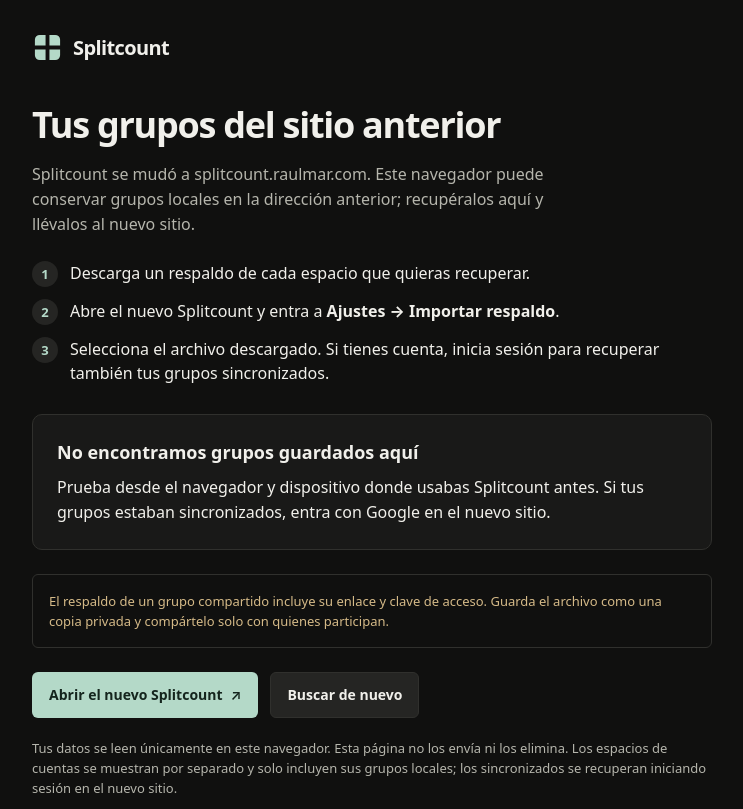
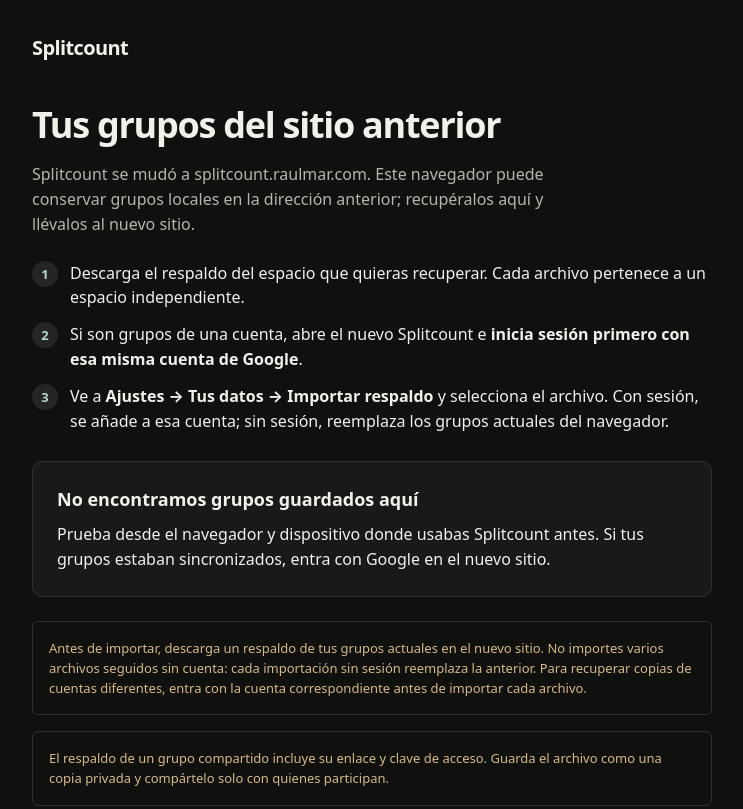
Before and after one commit to raulmar0/splitcount-recovery, a plain HTML site: page index.html in a window 1280 px wide. Shown: the top 809 px of the page, without its empty margins (268-1011 px from the left). Drawn offline with Linux system fonts and the light colour scheme.

Commit message:
Clarify account recovery and replacement before import

```diff
--- a/index.html
+++ b/index.html
@@ -12,7 +12,7 @@
     :root { color-scheme: dark; --ground:#10100f; --surface:#191918; --raised:#252523; --border:#30302d; --text:#f1f0eb; --muted:#b5b5ac; --primary:#b4d9c8; --ink:#14251d; --warning:#d5ba88; font-family:system-ui,-apple-system,BlinkMacSystemFont,"Segoe UI",sans-serif; background:var(--ground); color:var(--text); font-size:16px; line-height:1.55; }
     :root[data-theme="light"] { color-scheme:light; --ground:#f5f5f1; --surface:#fff; --raised:#edede7; --border:#ddddd5; --text:#252521; --muted:#57574f; --primary:#315f4e; --ink:#fff; --warning:#7e5e28; }
     * { box-sizing:border-box; } body { margin:0; min-width:320px; } main { max-width:720px; margin:0 auto; padding:32px 20px 56px; }
-    .brand { display:flex; align-items:center; gap:10px; font-size:20px; font-weight:650; letter-spacing:-.03em; margin-bottom:40px; } .brand svg { color:var(--primary); }
+    .brand { display:flex; align-items:center; gap:10px; font-size:20px; font-weight:650; letter-spacing:-.03em; margin-bottom:40px; }
     h1 { font-size:clamp(27px,5vw,36px); line-height:1.2; font-weight:650; letter-spacing:-.035em; margin:0 0 16px; } h2 { font-size:18px; font-weight:600; margin:0; } p { margin:0 0 16px; } .intro { color:var(--muted); max-width:60ch; }
     .steps { margin:24px 0; padding:0; list-style:none; display:grid; gap:12px; } .steps li { display:flex; gap:12px; align-items:flex-start; } .step { display:grid; place-items:center; flex:0 0 26px; height:26px; border-radius:50%; background:var(--raised); color:var(--primary); font-size:13px; font-weight:650; }
     #workspaces { display:grid; gap:16px; margin:28px 0 24px; } .workspace { padding:20px; background:var(--surface); border:1px solid var(--border); border-radius:10px; min-width:0; } .workspace small { display:block; color:var(--muted); margin:4px 0 12px; } .groups { padding:0 0 0 20px; margin:0 0 18px; overflow-wrap:anywhere; } .groups li + li { margin-top:5px; }
@@ -23,16 +23,17 @@
 </head>
 <body>
 <main>
-  <div class="brand"><svg width="31" height="31" viewBox="0 0 32 32" fill="none" aria-hidden="true"><path d="M14 3H8a5 5 0 0 0-5 5v6h11V3Zm4 0h6a5 5 0 0 1 5 5v6H18V3ZM3 18h11v11H8a5 5 0 0 1-5-5v-6Zm15 0h11v6a5 5 0 0 1-5 5h-6V18Z" fill="currentColor"/></svg>Splitcount</div>
+  <div class="brand">Splitcount</div>
   <h1>Tus grupos del sitio anterior</h1>
   <p class="intro">Splitcount se mudó a splitcount.raulmar.com. Este navegador puede conservar grupos locales en la dirección anterior; recupéralos aquí y llévalos al nuevo sitio.</p>
   <ol class="steps">
-    <li><span class="step">1</span><span>Descarga un respaldo de cada espacio que quieras recuperar.</span></li>
-    <li><span class="step">2</span><span>Abre el nuevo Splitcount y entra a <strong>Ajustes → Importar respaldo</strong>.</span></li>
-    <li><span class="step">3</span><span>Selecciona el archivo descargado. Si tienes cuenta, inicia sesión para recuperar también tus grupos sincronizados.</span></li>
+    <li><span class="step">1</span><span>Descarga el respaldo del espacio que quieras recuperar. Cada archivo pertenece a un espacio independiente.</span></li>
+    <li><span class="step">2</span><span>Si son grupos de una cuenta, abre el nuevo Splitcount e <strong>inicia sesión primero con esa misma cuenta de Google</strong>.</span></li>
+    <li><span class="step">3</span><span>Ve a <strong>Ajustes → Tus datos → Importar respaldo</strong> y selecciona el archivo. Con sesión, se añade a esa cuenta; sin sesión, reemplaza los grupos actuales del navegador.</span></li>
   </ol>
   <div id="status" role="status" aria-live="polite"></div>
   <section id="workspaces" aria-label="Respaldos disponibles"></section>
+  <p class="privacy">Antes de importar, descarga un respaldo de tus grupos actuales en el nuevo sitio. No importes varios archivos seguidos sin cuenta: cada importación sin sesión reemplaza la anterior. Para recuperar copias de cuentas diferentes, entra con la cuenta correspondiente antes de importar cada archivo.</p>
   <p class="privacy">El respaldo de un grupo compartido incluye su enlace y clave de acceso. Guarda el archivo como una copia privada y compártelo solo con quienes participan.</p>
   <div class="footer"><a class="button" href="https://splitcount.raulmar.com/" rel="noreferrer">Abrir el nuevo Splitcount <span aria-hidden="true">↗</span></a><button class="secondary" type="button" id="refresh">Buscar de nuevo</button></div>
   <p class="note">Tus datos se leen únicamente en este navegador. Esta página no los envía ni los elimina. Los espacios de cuentas se muestran por separado y solo incluyen sus grupos locales; los sincronizados se recuperan iniciando sesión en el nuevo sitio.</p>
@@ -157,6 +158,7 @@
         if (!backup.groups.length) continue;
         if (!guest) accountNumber++;
         result.workspaces.push({
+          kind: guest ? 'guest' : 'account',
           title: guest ? 'Datos sin cuenta' : `Grupos locales de cuenta ${accountNumber}`,
           filename: guest ? 'splitcount-respaldo-invitado.json' : `splitcount-respaldo-local-cuenta-${accountNumber}.json`,
           backup,
@@ -186,7 +188,7 @@
     anchor.href = url; anchor.download = workspace.filename;
     document.body.append(anchor); anchor.click(); anchor.remove();
     setTimeout(() => URL.revokeObjectURL(url), 1000);
-    status.textContent = 'Respaldo preparado. Conserva el archivo y ábrelo en Ajustes → Importar respaldo del nuevo Splitcount.';
+    status.textContent = workspace.kind === 'account' ? 'Respaldo preparado. Inicia sesión con la cuenta correspondiente en el nuevo sitio antes de ir a Ajustes → Tus datos → Importar respaldo.' : 'Respaldo preparado. Sin sesión, importar reemplaza tus grupos actuales. Descarga una copia de ellos antes y ve a Ajustes → Tus datos → Importar respaldo.';
   }
   function show() {
     container.replaceChildren();
@@ -209,7 +211,9 @@
       const button = element('button', 'Descargar respaldo');
       button.type = 'button'; button.setAttribute('aria-label', `Descargar respaldo: ${workspace.title}`);
       button.addEventListener('click', () => download(workspace));
-      card.append(list, button); container.append(card);
+      const warning = element('p', workspace.kind === 'guest' ? 'Sin sesión, importar reemplaza los grupos actuales. Descarga un respaldo actual primero. No importes varios archivos seguidos sin cuenta.' : 'Inicia sesión con la cuenta correspondiente ANTES de importar este archivo. Así sus grupos se añaden sin reemplazar los existentes.', 'note');
+      warning.style.margin = '0 0 18px';
+      card.append(list, warning, button); container.append(card);
     }
     status.textContent = [workspaces.length ? `${workspaces.length} ${workspaces.length === 1 ? 'respaldo disponible' : 'respaldos disponibles'}.` : '', unavailable ? 'Algunos datos no se pudieron leer por la configuración del navegador.' : '', invalidCount ? 'Encontramos datos incompletos o dañados que no se pueden importar. La copia original se conserva.' : ''].filter(Boolean).join(' ');
   }
```
